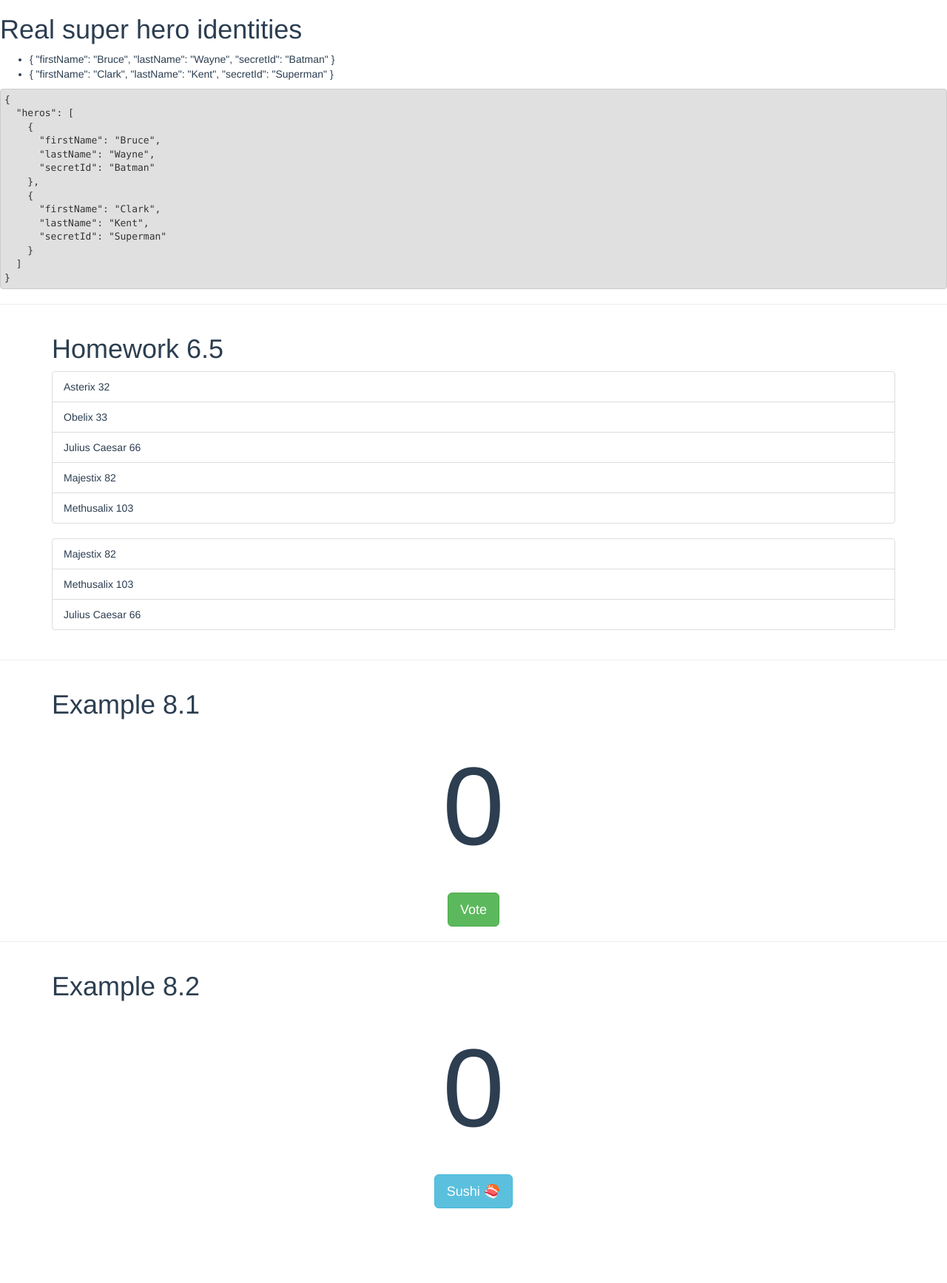
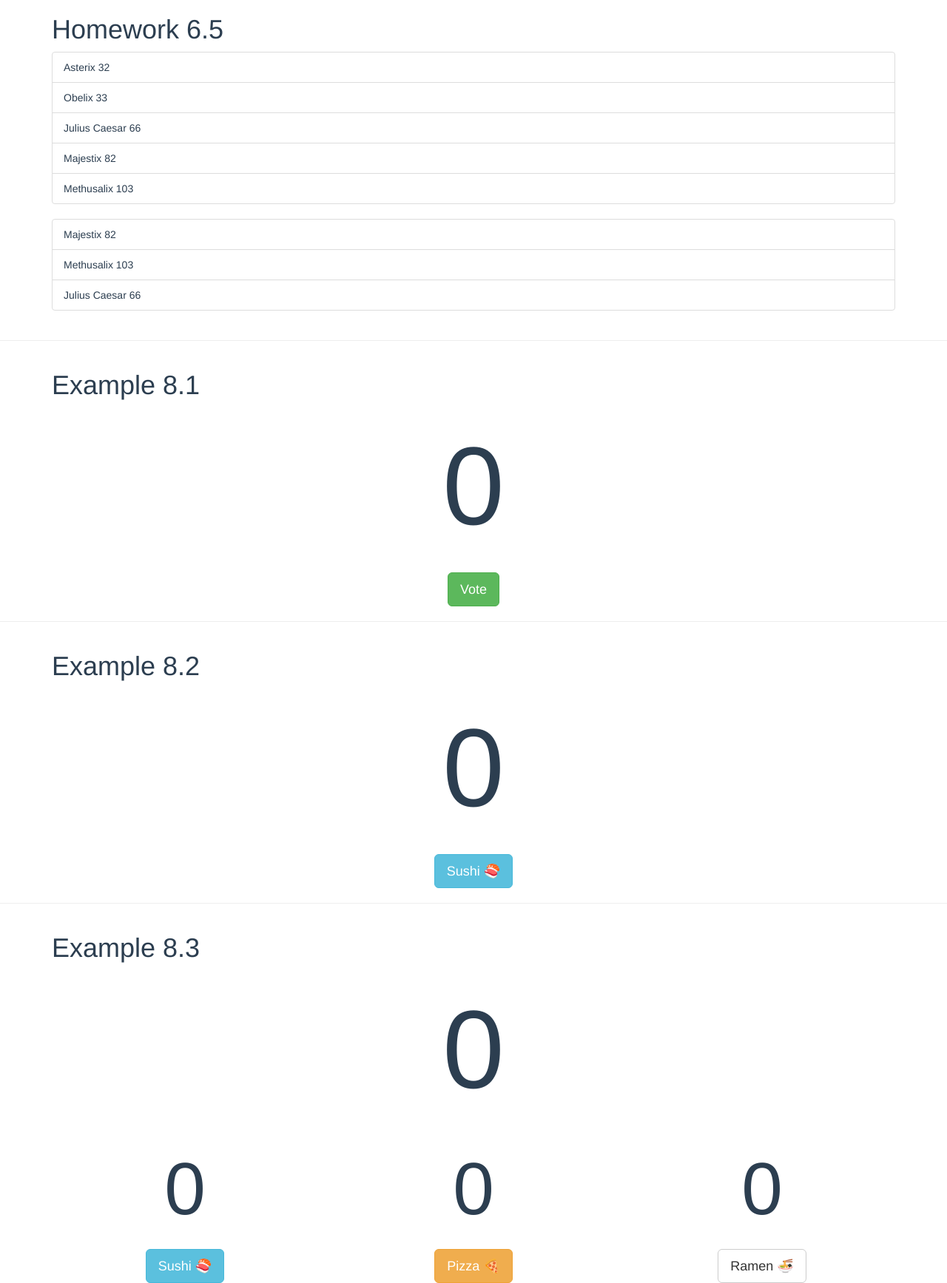
Before and after one commit to coltborg/majesty-of-vue, a Vue app: page / in a window 1280 px wide. Shown: the whole page at 74% size. Before the commit the page ends 1634 px from the top, so only its background shows below. Built offline with nearby package versions, Linux system fonts and the light colour scheme.

Commit message:
Add example 8.3
Remove hello component

```diff
--- a/src/App.vue
+++ b/src/App.vue
@@ -1,28 +1,28 @@
 <template>
   <div id="app">
-    <hello></hello>
-    <hr>
     <homework65></homework65>
     <hr>
     <example81></example81>
     <hr>
     <example82></example82>
+    <hr>
+    <example83></example83>
   </div>
 </template>
 
 <script>
-import Hello from './components/Hello';
 import Homework65 from './components/Homework6-5';
 import Example81 from './components/Example8-1';
 import Example82 from './components/Example8-2';
+import Example83 from './components/Example8-3';
 
 export default {
   name: 'app',
   components: {
-    Hello,
     Homework65,
     Example81,
     Example82,
+    Example83,
   },
 };
 </script>
--- a/src/components/Example8-2-food.vue
+++ b/src/components/Example8-2-food.vue
@@ -5,9 +5,6 @@
 <script>
 export default {
   name: 'Example8-2',
-  data() {
-
-  },
   methods: {
     voted() {
       this.$emit('voted');
--- /dev/null
+++ b/src/components/Example8-3-food.vue
@@ -0,0 +1,35 @@
+<template>
+  <div class="col-lg-4 text-center">
+    <p style="font-size: 10rem;">
+      {{ votes }}
+    </p>
+    <button class="btn btn-lg" :class="color" @click="voted">
+      {{ name }}
+    </button>
+  </div>
+</template>
+
+<script>
+export default {
+  name: 'Example8-3-food',
+  props: [
+    'name',
+    'color',
+  ],
+  data() {
+    return {
+      votes: 0,
+    };
+  },
+  methods: {
+    voted() {
+      this.votes += 1;
+      this.$emit('voted');
+    },
+  },
+};
+</script>
+
+<style>
+
+</style>
--- /dev/null
+++ b/src/components/Example8-3.vue
@@ -0,0 +1,40 @@
+<template>
+  <div class="container">
+    <h1>Example 8.3</h1>
+    <div class="text-center">
+      <p style="font-size: 15rem;">
+        {{ votes }}
+      </p>
+      <div class="row">
+        <example83-food @voted="countVote" name="Sushi 🍣" color="btn-info"></example83-food>
+        <example83-food @voted="countVote" name="Pizza 🍕" color="btn-warning"></example83-food>
+        <example83-food @voted="countVote" name="Ramen 🍜" color="btn-default"></example83-food>
+      </div>
+    </div>
+  </div>
+</template>
+
+<script>
+import Example83Food from './Example8-3-food';
+
+export default {
+  name: 'Example8-3',
+  components: {
+    Example83Food,
+  },
+  data() {
+    return {
+      votes: 0,
+    };
+  },
+  methods: {
+    countVote() {
+      this.votes += 1;
+    },
+  },
+};
+</script>
+
+<style>
+
+</style>
--- a/src/components/Hello.vue
+++ /dev/null
@@ -1,42 +0,0 @@
-<template>
-  <div class="hello">
-    <h1>Real super hero identities</h1>
-    <ul>
-      <li v-for="hero in heros" :key="hero">
-        {{ hero | snitch }}
-      </li>
-    </ul>
-
-    <pre>{{ $data }}</pre>
-  </div>
-</template>
-
-<script>
-export default {
-  name: 'hello',
-  data() {
-    return {
-      heros: [
-        {
-          firstName: 'Bruce',
-          lastName: 'Wayne',
-          secretId: 'Batman',
-        }, {
-          firstName: 'Clark',
-          lastName: 'Kent',
-          secretId: 'Superman',
-        },
-      ],
-    };
-  },
-  methods: {},
-};
-</script>
-
-<!-- Add "scoped" attribute to limit CSS to this component only -->
-<style scoped>
-pre {
-  background-color: #e0e0e0;
-  padding: 0.5rem;
-}
-</style>
```
